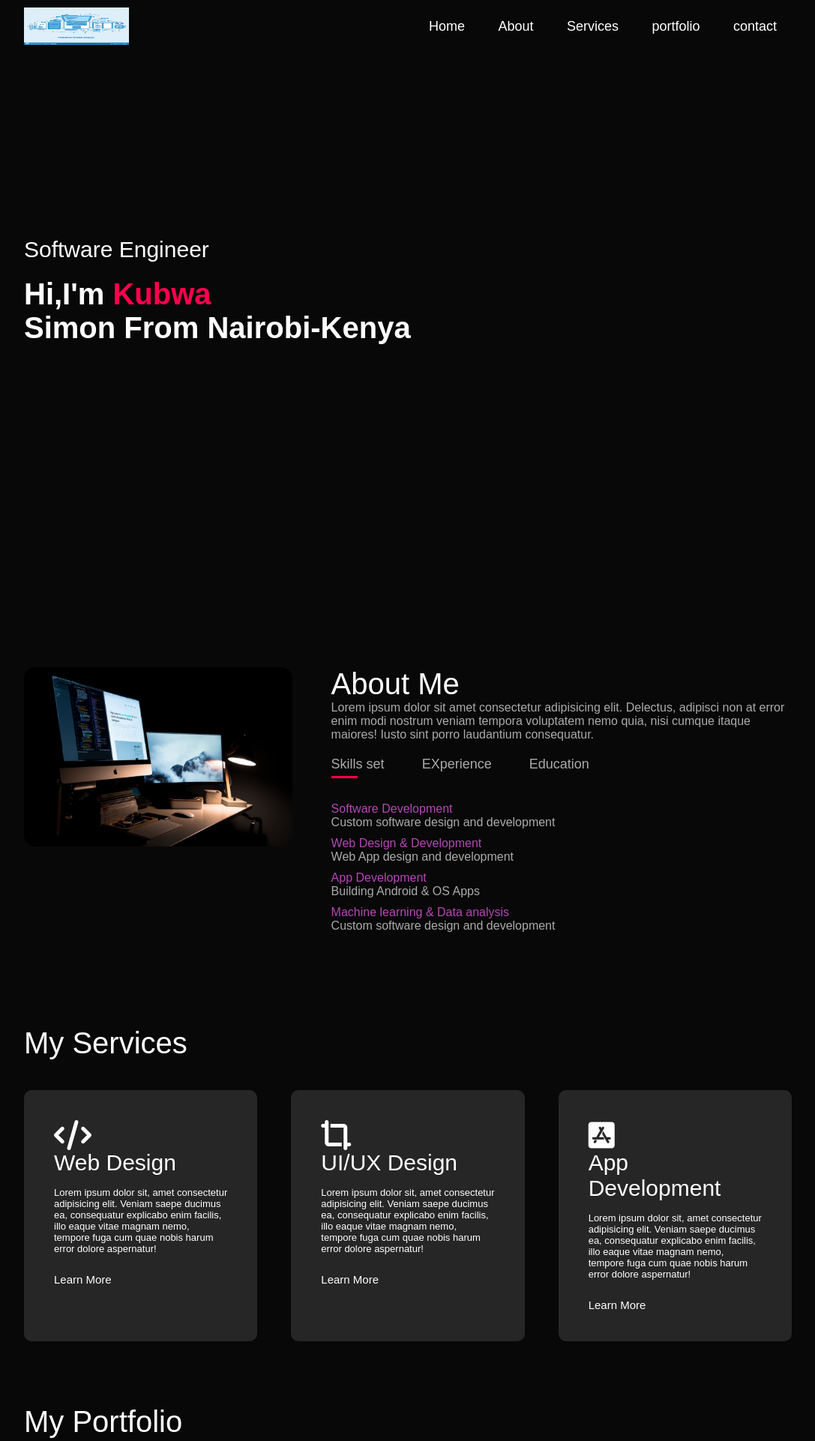
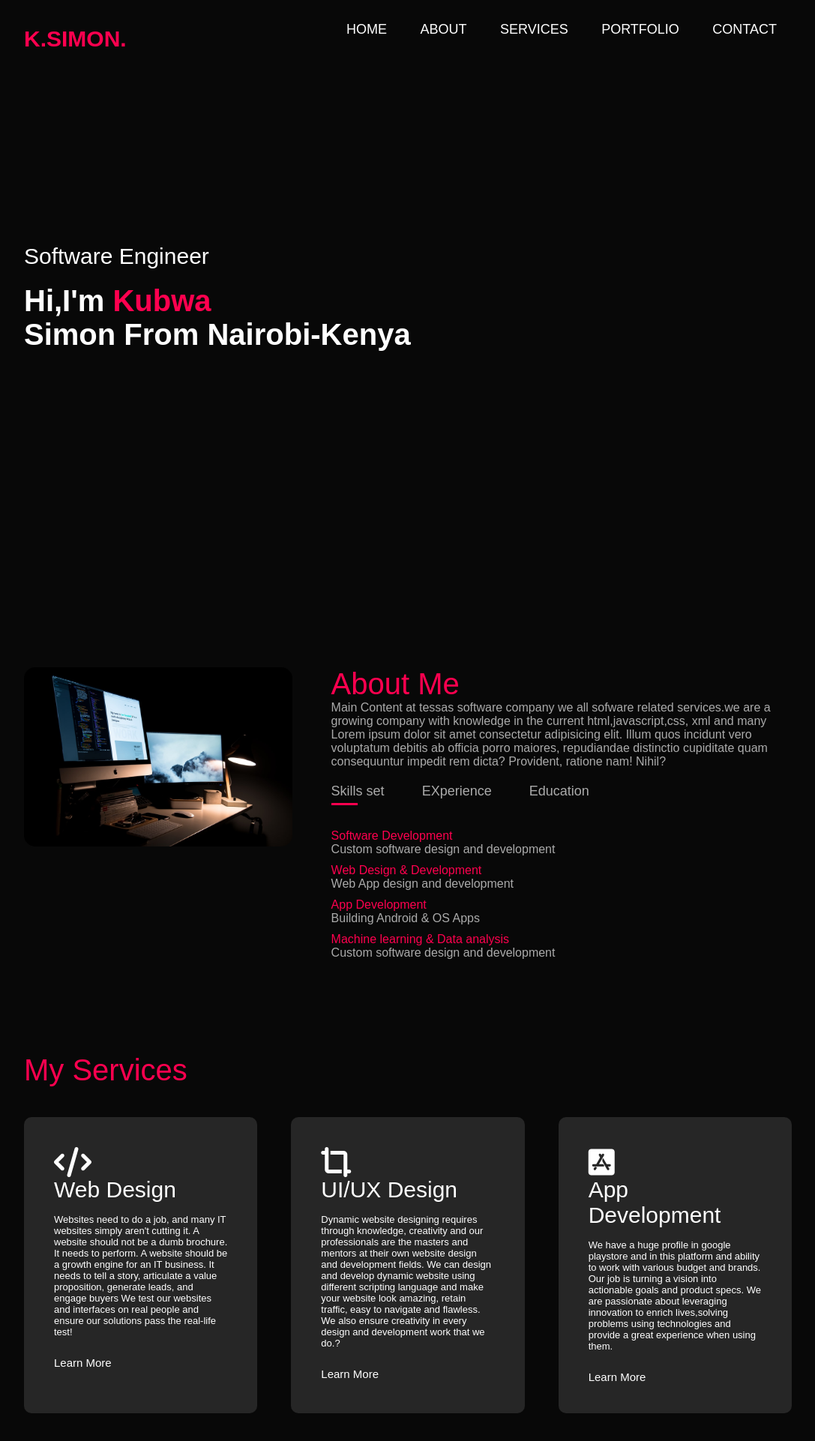
Before and after one commit to kubwaSimon/portfolioweb, a plain HTML site: page index.html in a window 1280 px wide. Shown: the top 1922 px of the page at 75% size, without its empty margins (96-1183 px from the left). Drawn offline with Linux system fonts and the light colour scheme.

Commit message:
edited commit

```diff
--- a/index.html
+++ b/index.html
@@ -14,7 +14,7 @@
     <div id="header">
         <div class="container">
             <nav>
-                <img src="images/image-7.jpg" class="logo" alt="SIMONS">
+                <a href="#" class="logo">K.SIMON.</a>
                 <ul id="sidemenu">
                     <li><a href="#header">Home</a></li>
                     <li><a href="#about">About</a></li>
@@ -40,7 +40,9 @@
                 </div>
                 <div class="about-col-2">
                     <h1 class="sub-title">About Me</h1>
-                    <p>Lorem ipsum dolor sit amet consectetur adipisicing elit. Delectus, adipisci non at error enim modi nostrum veniam tempora voluptatem nemo quia, nisi cumque itaque maiores! Iusto sint porro laudantium consequatur.</p>
+                    <p>Main Content at tessas software company we all sofware related services.we are a growing company with knowledge in the current html,javascript,css, xml and many Lorem ipsum dolor sit amet consectetur adipisicing elit. Illum quos incidunt
+                        vero voluptatum debitis ab officia porro maiores, repudiandae distinctio cupiditate quam consequuntur impedit rem dicta? Provident, ratione nam! Nihil?</more>
+                    </p>
                     <div class="tab-titles">
                         <p class="tab-links active-link" onclick="opentab('skills')">Skills set</p>
                         <p class="tab-links" onclick="opentab('EXperience')">EXperience</p>
@@ -83,19 +85,22 @@
                 <div>
                     <i class="fa-solid fa-code"></i>
                     <h2>Web Design</h2>
-                    <p>Lorem ipsum dolor sit, amet consectetur adipisicing elit. Veniam saepe ducimus ea, consequatur explicabo enim facilis, illo eaque vitae magnam nemo, tempore fuga cum quae nobis harum error dolore aspernatur!</p>
+                    <p>Websites need to do a job, and many IT websites simply aren't cutting it. A website should not be a dumb brochure. It needs to perform. A website should be a growth engine for an IT business. It needs to tell a story, articulate a
+                        value proposition, generate leads, and engage buyers We test our websites and interfaces on real people and ensure our solutions pass the real-life test!</p>
                     <a href="#">Learn More</a>
                 </div>
                 <div>
                     <i class="fa-solid fa-crop-simple"></i>
                     <h2>UI/UX Design</h2>
-                    <p>Lorem ipsum dolor sit, amet consectetur adipisicing elit. Veniam saepe ducimus ea, consequatur explicabo enim facilis, illo eaque vitae magnam nemo, tempore fuga cum quae nobis harum error dolore aspernatur!</p>
+                    <p>Dynamic website designing requires through knowledge, creativity and our professionals are the masters and mentors at their own website design and development fields. We can design and develop dynamic website using different scripting
+                        language and make your website look amazing, retain traffic, easy to navigate and flawless. We also ensure creativity in every design and development work that we do.?</p>
                     <a href="#">Learn More</a>
                 </div>
                 <div>
                     <i class="fa-brands fa-app-store-ios"></i>
                     <h2>App Development</h2>
-                    <p>Lorem ipsum dolor sit, amet consectetur adipisicing elit. Veniam saepe ducimus ea, consequatur explicabo enim facilis, illo eaque vitae magnam nemo, tempore fuga cum quae nobis harum error dolore aspernatur!</p>
+                    <p>We have a huge profile in google playstore and in this platform and ability to work with various budget and brands. Our job is turning a vision into actionable goals and product specs. We are passionate about leveraging innovation
+                        to enrich lives,solving problems using technologies and provide a great experience when using them.</p>
                     <a href="#">Learn More</a>
                 </div>
             </div>
@@ -127,7 +132,8 @@
                     <img src="images/image-14.jfif" alt="work 3">
                     <div class="layer">
                         <h3>Invoice Software</h3>
-                        <p>Lorem ipsum dolor sit amet consectetur adipisicing elit. Corporis quod error dolor aut aperiam exercitationem molestiae delectus eum, tempore enim, sunt nostrum, voluptate culpa itaque sint dolorum quam quasi a!</p>
+                        <p>We craft the most beautiful websites & apps ever. We've mastered the art of stunning design and flawless code. Whether it's your startup or a manual process you'd like to automate for your company, moontek is here. Instead of just
+                            serving our clients as developers, we become their business partners.</p>
                         <a href="#"><i class="fa-solid fa-up-right-from-square"></i></a>
                     </div>
                 </div>
--- a/style.css
+++ b/style.css
@@ -34,14 +34,19 @@ nav {
 }
 
 .logo {
-    width: 140px;
-    height: 50px;
+    width: 150px;
+    margin-top: 25px;
+    text-decoration: none;
+    font-size: 30px;
+    color: #ff004f;
+    font-weight: 700;
 }
 
 nav ul li {
     display: inline-block;
     list-style: none;
     margin: 10px 20px;
+    text-transform: uppercase;
 }
 
 nav ul li a {
@@ -50,18 +55,54 @@ nav ul li a {
     font-size: 18px;
 }
 
-nav ul li a ::after {
+
+/*nav ul li a ::after {
     content: '';
-    width: 100%;
+    width: 0;
     height: 3px;
     background: #ff004f;
     position: absolute;
     left: 0;
-    bottom: -6px;
+    bottom: -8px;
     transition: 0.5s;
 }
 
-nav ul li a:hover::after {
+nav ul li a:hover {
+    width: 100%;
+}*/
+
+nav ul li a,
+nav ul li a:after,
+nav ul li a:before {
+    transition: all .5s;
+}
+
+nav ul li a:hover {
+    color: #ff004f;
+}
+
+
+/* stroke */
+
+nav.stroke ul li a,
+nav.fill ul li a {
+    position: relative;
+}
+
+nav ul li a:after {
+    position: absolute;
+    bottom: 0;
+    left: 0;
+    right: 0;
+    margin: auto;
+    width: 0%;
+    content: '.';
+    color: transparent;
+    background: rgb(228, 57, 57);
+    height: 1px;
+}
+
+nav ul li a:hover:after {
     width: 100%;
 }
 
@@ -109,7 +150,7 @@ nav ul li a:hover::after {
 .sub-title {
     font-size: 40px;
     font-weight: 400;
-    color: #fff;
+    color: #ff004f;
 }
 
 .tab-titles {
@@ -146,7 +187,7 @@ nav ul li a:hover::after {
 }
 
 .tab-contents ul li span {
-    color: #b547b5;
+    color: #ff004f;
     font-size: 16px;
 }
 
```
Also changed, not shown: 1 other file.
